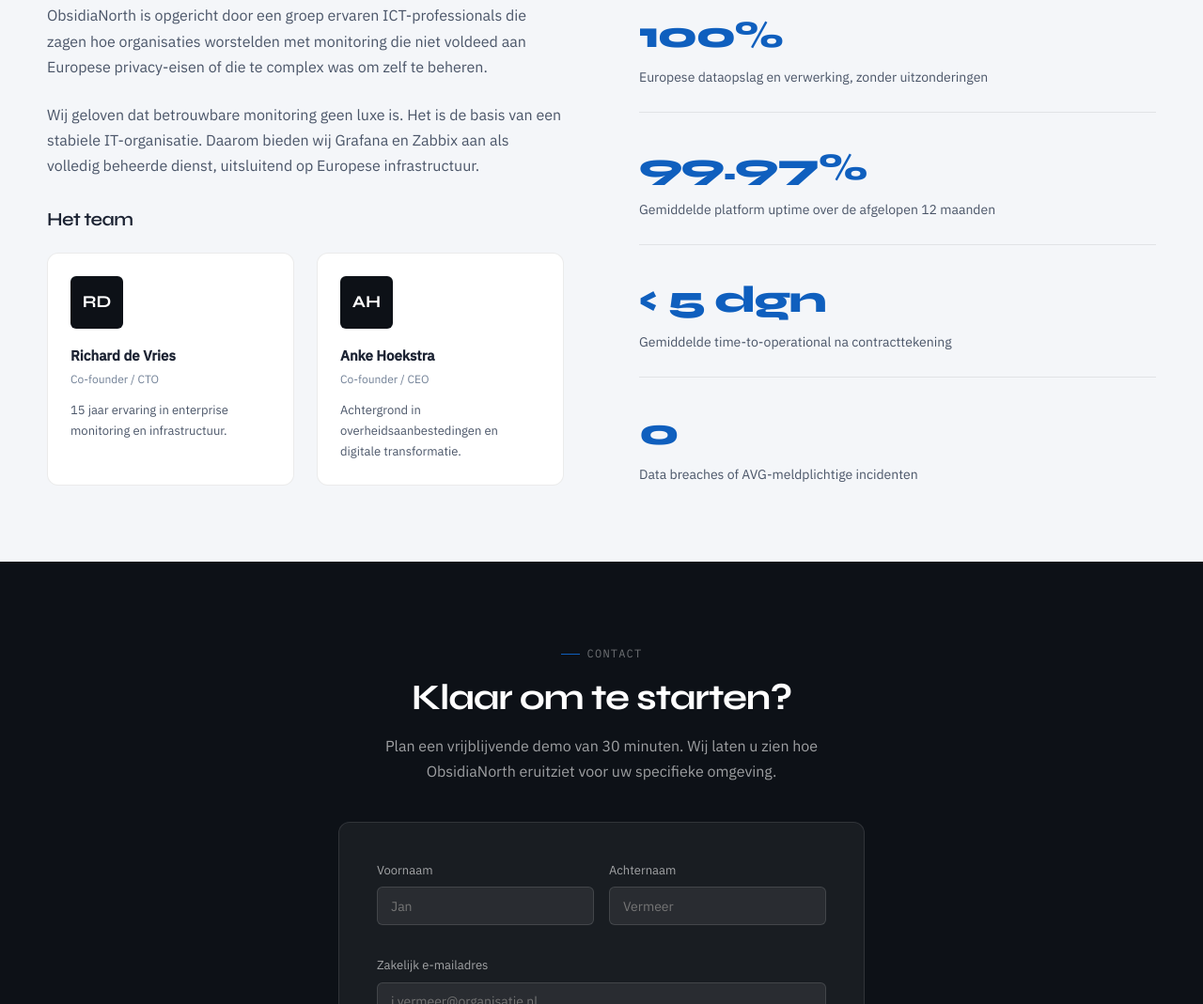
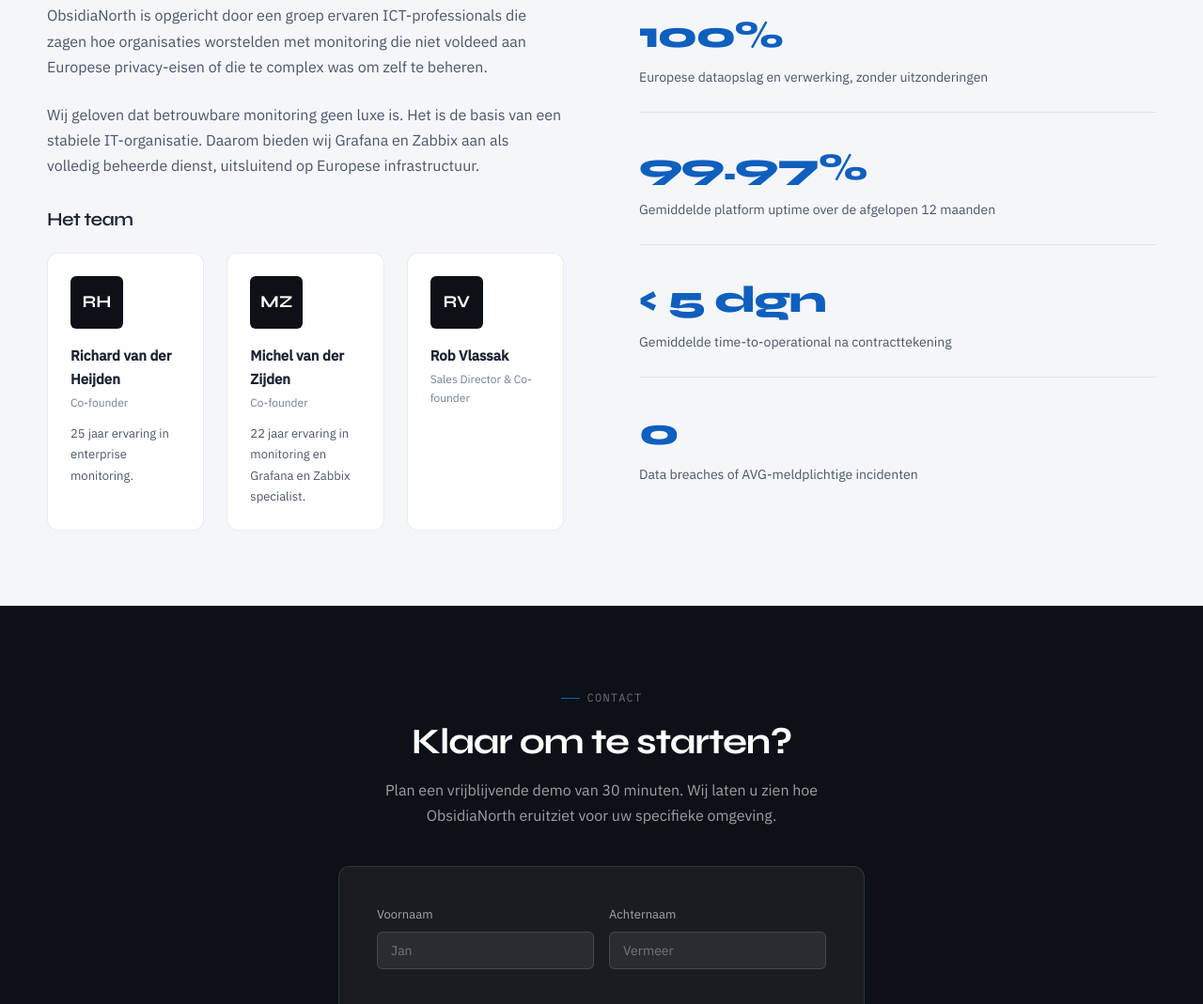
Before and after one commit to heijdenrichard72-cloud/overheid_grafana, a plain HTML site: page index.html in a window 1280 px wide. Shown: the part 4657-5726 px from the top of the page at 94% size. Drawn offline with Linux system fonts and the light colour scheme.

Commit message:
Teamleden bijgewerkt: Richard, Michel en Rob toegevoegd

```diff
--- a/index.html
+++ b/index.html
@@ -862,7 +862,7 @@
 
     .founders-grid {
       display: grid;
-      grid-template-columns: 1fr 1fr;
+      grid-template-columns: 1fr 1fr 1fr;
       gap: 1.5rem;
       margin-top: 1.5rem;
     }
@@ -1157,7 +1157,7 @@
       }
 
       .founders-grid {
-        grid-template-columns: 1fr;
+        grid-template-columns: 1fr 1fr;
       }
 
       .compliance-grid {
@@ -1537,18 +1537,23 @@
 
           <h3 style="margin-bottom:1rem;">Het team</h3>
           <div class="founders-grid">
-            <!-- Voeg echte oprichters toe -->
             <div class="founder-card">
-              <div class="founder-avatar">RD</div>
-              <h4>Richard de Vries</h4>
-              <span>Co-founder / CTO</span>
-              <p>15 jaar ervaring in enterprise monitoring en infrastructuur.</p>
+              <div class="founder-avatar">RH</div>
+              <h4>Richard van der Heijden</h4>
+              <span>Co-founder</span>
+              <p>25 jaar ervaring in enterprise monitoring.</p>
             </div>
             <div class="founder-card">
-              <div class="founder-avatar">AH</div>
-              <h4>Anke Hoekstra</h4>
-              <span>Co-founder / CEO</span>
-              <p>Achtergrond in overheidsaanbestedingen en digitale transformatie.</p>
+              <div class="founder-avatar">MZ</div>
+              <h4>Michel van der Zijden</h4>
+              <span>Co-founder</span>
+              <p>22 jaar ervaring in monitoring en Grafana en Zabbix specialist.</p>
+            </div>
+            <div class="founder-card">
+              <div class="founder-avatar">RV</div>
+              <h4>Rob Vlassak</h4>
+              <span>Sales Director &amp; Co-founder</span>
+              <p></p>
             </div>
           </div>
         </div>
```
